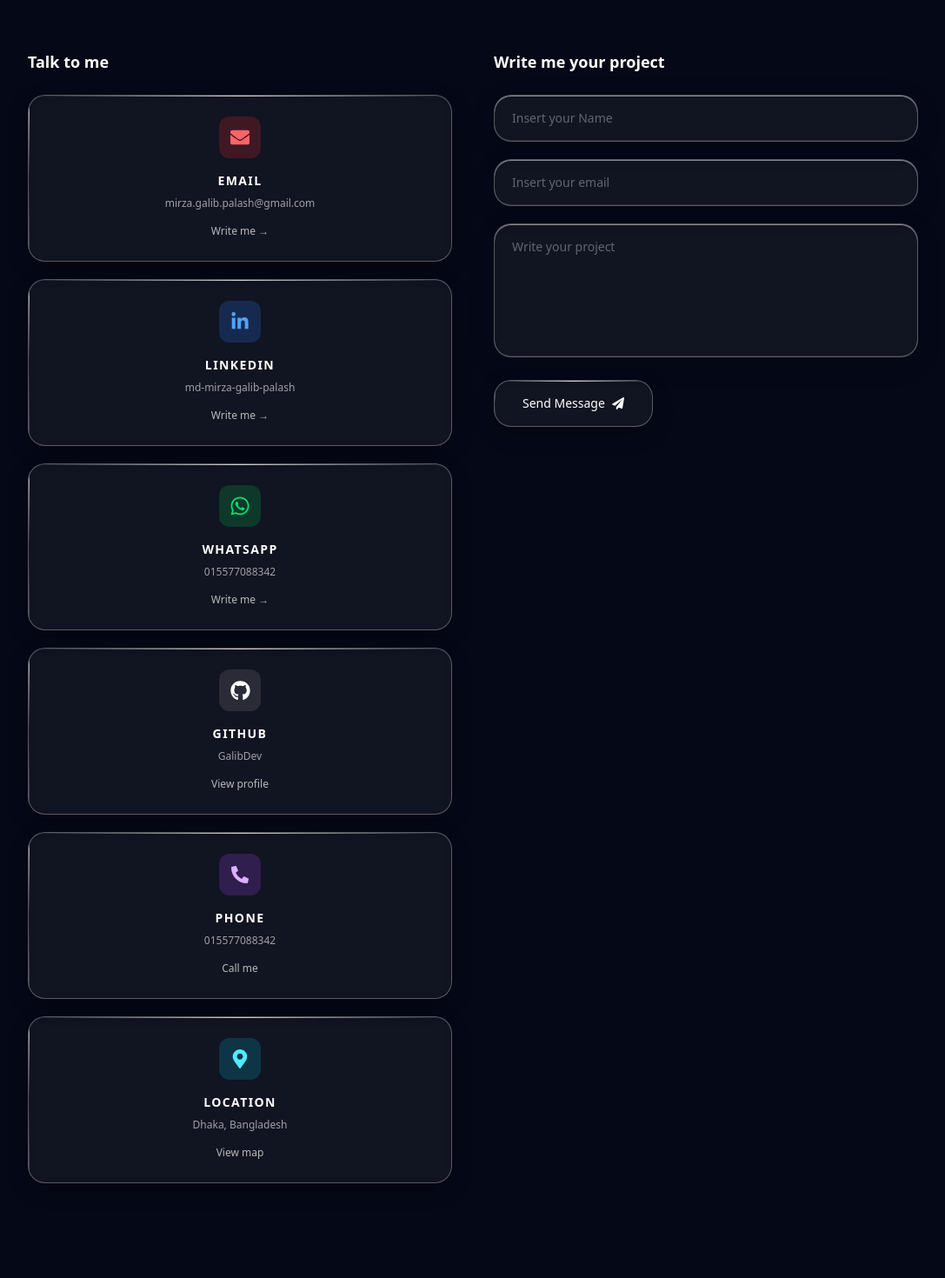
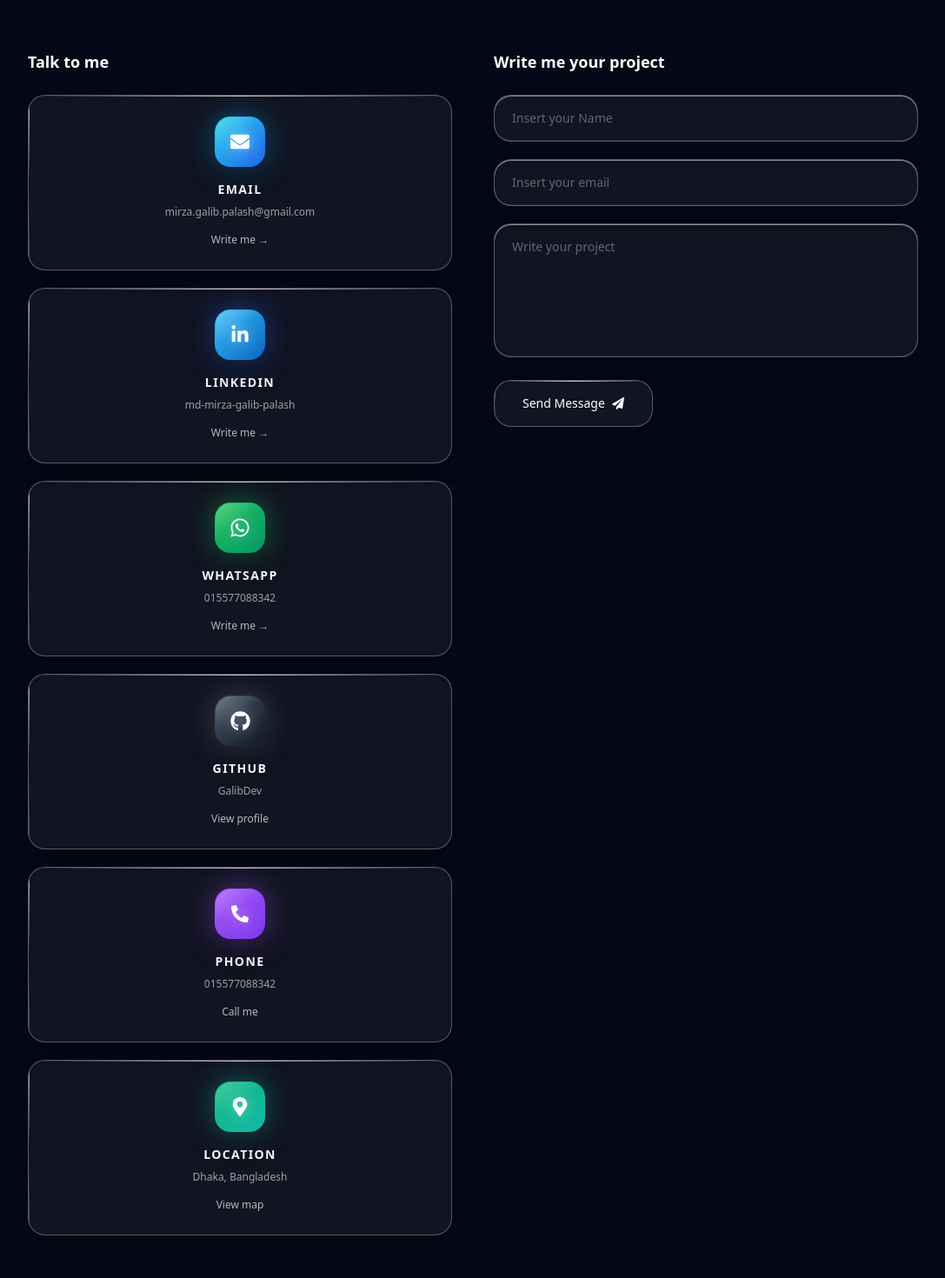
Before and after one commit to GalibDev/mirzagalib-portfolio, a Next.js app: page / in a window 1280 px wide. Shown: the part 6700-8170 px from the top of the page at 87% size, without its empty margins (96-1183 px from the left). Built offline with nearby package versions, Linux system fonts and the light colour scheme; no server answers.

Commit message:
Brighten contact section icons

```diff
--- a/app/globals.css
+++ b/app/globals.css
@@ -846,6 +846,66 @@ footer::before {
   color: transparent;
 }
 
+.contact-icon {
+  display: flex;
+  height: 58px;
+  width: 58px;
+  align-items: center;
+  justify-content: center;
+  border-radius: 18px;
+  color: white;
+  position: relative;
+  overflow: hidden;
+  box-shadow:
+    0 16px 32px rgba(0, 0, 0, 0.22),
+    0 0 34px var(--contact-glow);
+}
+
+.contact-icon::before {
+  content: "";
+  position: absolute;
+  inset: 1px;
+  border-radius: inherit;
+  background: linear-gradient(145deg, rgba(255, 255, 255, 0.3), transparent 42%);
+  opacity: 0.85;
+}
+
+.contact-icon svg {
+  position: relative;
+  z-index: 1;
+  filter: drop-shadow(0 0 8px rgba(255, 255, 255, 0.42));
+}
+
+.contact-icon-email {
+  --contact-glow: rgba(14, 165, 233, 0.45);
+  background: linear-gradient(135deg, #22d3ee, #2563eb);
+}
+
+.contact-icon-linkedin {
+  --contact-glow: rgba(37, 99, 235, 0.5);
+  background: linear-gradient(135deg, #38bdf8, #0a66c2);
+}
+
+.contact-icon-whatsapp {
+  --contact-glow: rgba(34, 197, 94, 0.48);
+  background: linear-gradient(135deg, #22c55e, #059669);
+}
+
+.contact-icon-github {
+  --contact-glow: rgba(148, 163, 184, 0.34);
+  background: linear-gradient(135deg, #475569, #111827);
+}
+
+.contact-icon-phone {
+  --contact-glow: rgba(168, 85, 247, 0.5);
+  background: linear-gradient(135deg, #a855f7, #7c3aed);
+}
+
+.contact-icon-location {
+  --contact-glow: rgba(20, 184, 166, 0.5);
+  background: linear-gradient(135deg, #10b981, #14b8a6);
+}
+
 
 
 
--- a/src/sections/Contact.tsx
+++ b/src/sections/Contact.tsx
@@ -79,7 +79,7 @@ export default function Contact() {
 
             <div className="space-y-5">
               <div className="glass glass-hover rounded-3xl p-6 text-center">
-                <div className="mx-auto mb-4 flex h-12 w-12 items-center justify-center rounded-xl bg-red-500/20 text-red-400">
+                <div className="contact-icon contact-icon-email mx-auto mb-4">
                   <FaEnvelope size={22} />
                 </div>
                 <h4 className="text-sm font-semibold tracking-widest">EMAIL</h4>
@@ -95,7 +95,7 @@ export default function Contact() {
               </div>
 
               <div className="glass glass-hover rounded-3xl p-6 text-center">
-                <div className="mx-auto mb-4 flex h-12 w-12 items-center justify-center rounded-xl bg-blue-500/20 text-blue-400">
+                <div className="contact-icon contact-icon-linkedin mx-auto mb-4">
                   <FaLinkedinIn size={22} />
                 </div>
                 <h4 className="text-sm font-semibold tracking-widest">
@@ -115,7 +115,7 @@ export default function Contact() {
               </div>
 
               <div className="glass glass-hover rounded-3xl p-6 text-center">
-                <div className="mx-auto mb-4 flex h-12 w-12 items-center justify-center rounded-xl bg-green-500/20 text-green-400">
+                <div className="contact-icon contact-icon-whatsapp mx-auto mb-4">
                   <FaWhatsapp size={24} />
                 </div>
                 <h4 className="text-sm font-semibold tracking-widest">
@@ -133,7 +133,7 @@ export default function Contact() {
               </div>
 
               <div className="glass glass-hover rounded-3xl p-6 text-center">
-                <div className="mx-auto mb-4 flex h-12 w-12 items-center justify-center rounded-xl bg-white/10 text-white">
+                <div className="contact-icon contact-icon-github mx-auto mb-4">
                   <FaGithub size={23} />
                 </div>
                 <h4 className="text-sm font-semibold tracking-widest">
@@ -151,7 +151,7 @@ export default function Contact() {
               </div>
 
               <div className="glass glass-hover rounded-3xl p-6 text-center">
-                <div className="mx-auto mb-4 flex h-12 w-12 items-center justify-center rounded-xl bg-purple-500/20 text-purple-300">
+                <div className="contact-icon contact-icon-phone mx-auto mb-4">
                   <FaPhoneAlt size={20} />
                 </div>
                 <h4 className="text-sm font-semibold tracking-widest">PHONE</h4>
@@ -165,7 +165,7 @@ export default function Contact() {
               </div>
 
               <div className="glass glass-hover rounded-3xl p-6 text-center">
-                <div className="mx-auto mb-4 flex h-12 w-12 items-center justify-center rounded-xl bg-cyan-500/20 text-cyan-300">
+                <div className="contact-icon contact-icon-location mx-auto mb-4">
                   <FaMapMarkerAlt size={22} />
                 </div>
                 <h4 className="text-sm font-semibold tracking-widest">
```
